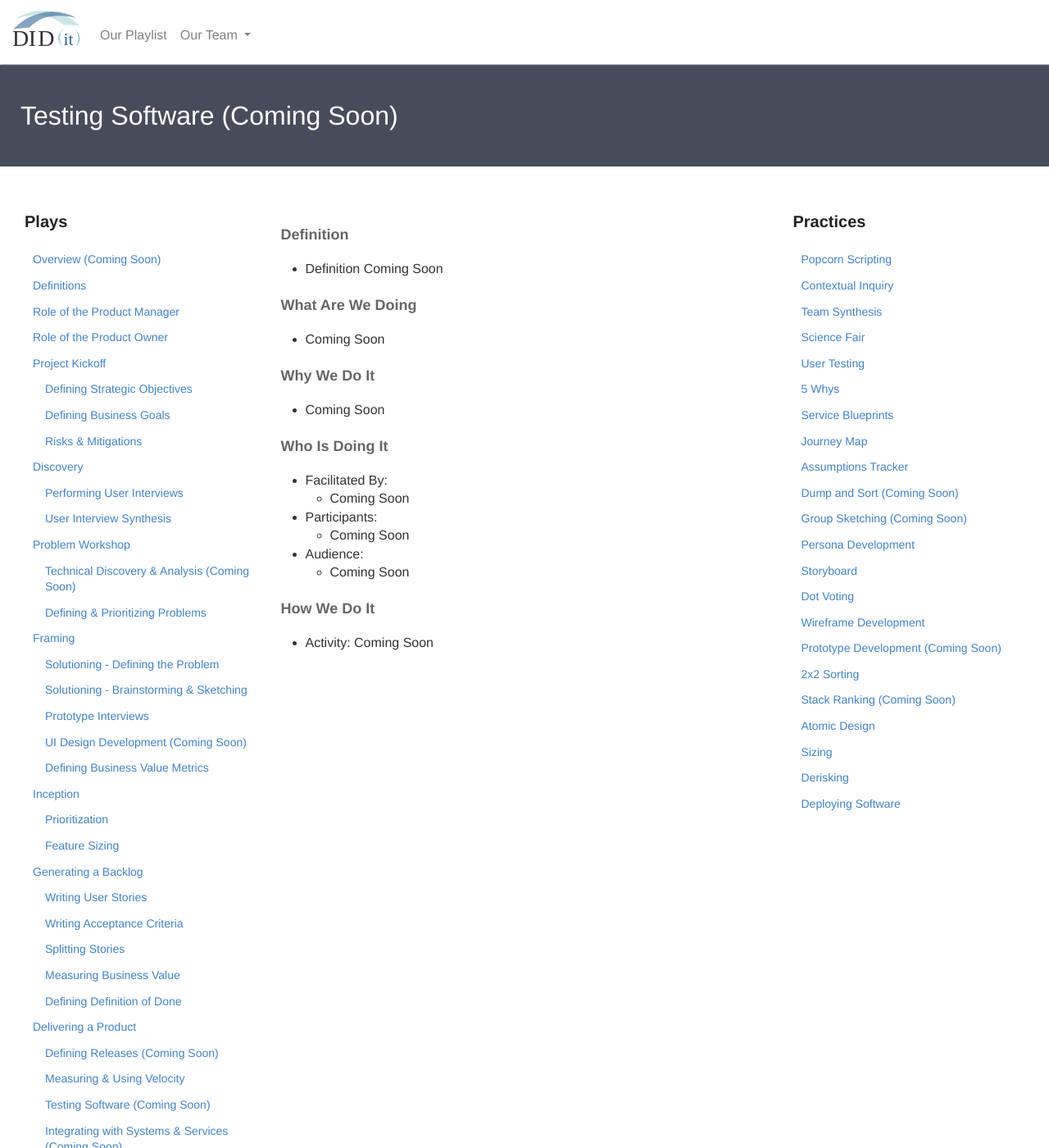
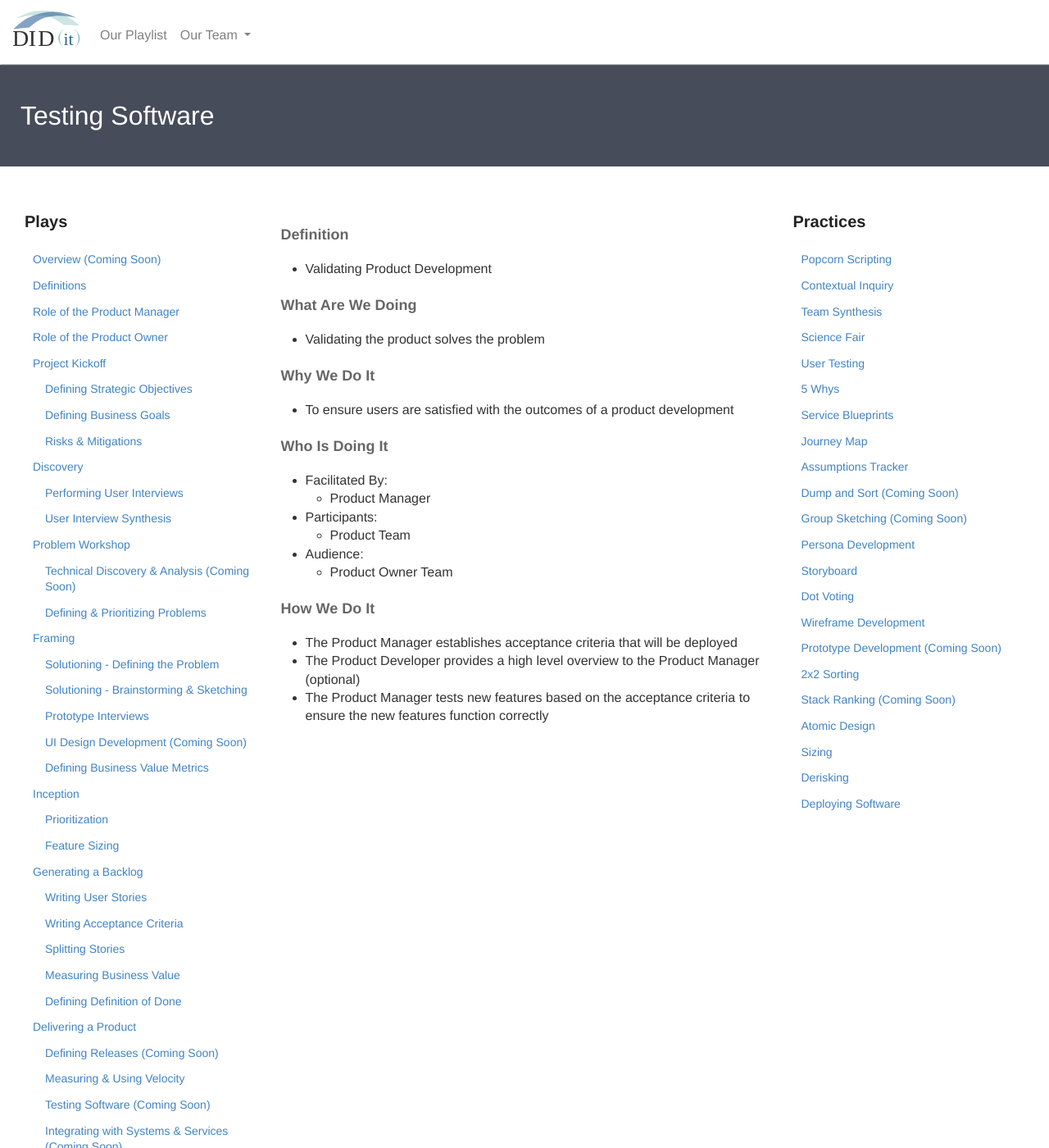
Before and after one commit to KnightPointSystems/kps_playbook, a Jekyll site: the page built from testing-software.md, in a window 1280 px wide and 1400 px high. Shown: the whole window at 82% size. Built offline with Jekyll 4.4.1, drawn with Linux system fonts in a browser that asks for light colours; nearby versions of some CDN libraries.

Commit message:
Update testing-software.md

```diff
--- a/testing-software.md
+++ b/testing-software.md
@@ -1,7 +1,7 @@
 ---
 layout: page
-title: Testing Software (Coming Soon)
-header: Testing Software (Coming Soon)
+title: Testing Software
+header: Testing Software
 permalink: /testing-software/
 ---
 <div class="row">
@@ -13,19 +13,19 @@ permalink: /testing-software/
             Definition
         </h4>
 		<ul>
-		<li>Definition Coming Soon</li>
+		<li>Validating Product Development</li>
 		</ul>
         <h4 class="What" id="What">
             What Are We Doing
         </h4>
 	<ul>
-        <li>Coming Soon</li>
+        <li>Validating the product solves the problem</li>
 	</ul>
         <h4 class="Why" id="Why">
             Why We Do It
         </h4>
             <ul>
-                <li>Coming Soon</li>
+                <li>To ensure users are satisfied with the outcomes of a product development</li>
 	    </ul>
         <h4 class="Who" id="Who">
             Who Is Doing It
@@ -33,17 +33,17 @@ permalink: /testing-software/
             <ul>
                 <li>Facilitated By:
     	            <ul>
-        	      <li>Coming Soon</li>
+        	      <li>Product Manager</li>
     	            </ul>
                  </li>
                 <li>Participants:
     	            <ul>
-                      <li>Coming Soon</li>
+                      <li>Product Team</li>
                     </ul>
                 </li>
                 <li>Audience:
     	            <ul>
-                      <li>Coming Soon</li>
+                      <li>Product Owner Team</li>
                   </ul>
                 </li>
             </ul>
@@ -51,7 +51,9 @@ permalink: /testing-software/
             How We Do It
         </h4>
             <ul>
-               <li>Activity: Coming Soon</li>
+               <li>The Product Manager establishes acceptance criteria that will be deployed</li>
+	       <li>The Product Developer provides a high level overview to the Product Manager (optional)</li>
+	       <li>The Product Manager tests new features based on the acceptance criteria to ensure the new features function correctly</li>
             </ul>
     </div>
     <div class="col-md-3">
```
